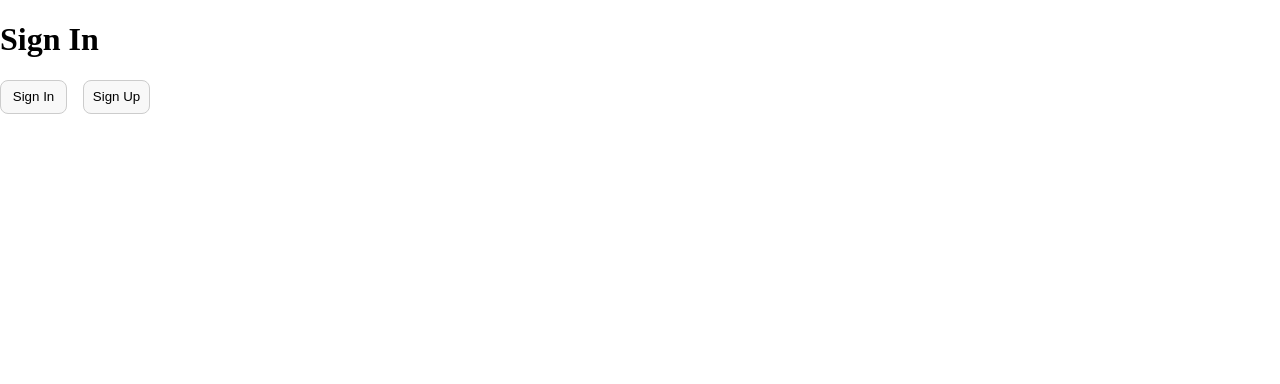
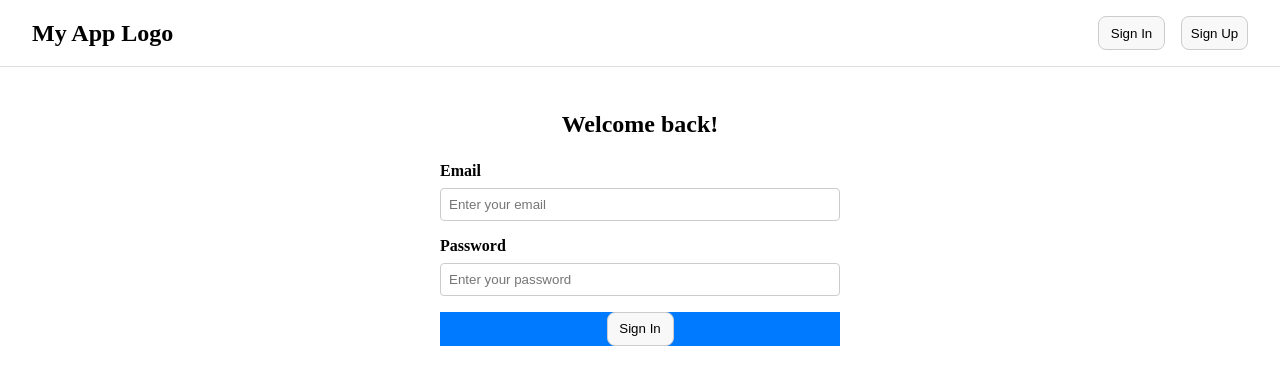
Before and after one commit to Jer3myYu/webproject_online_order, a React (Create React App) app in the folder frontend/: page / in a window 1280 px wide. Shown: the top 384 px of the page. Built offline with nearby package versions, Linux system fonts and the light colour scheme.

Commit message:
add: login page

```diff
--- /dev/null
+++ b/frontend/src/assets/fonts.css
@@ -0,0 +1,14 @@
+.roboto-base {
+    font-family: "Roboto", sans-serif;
+    font-optical-sizing: auto;
+    font-style: normal;
+    font-variation-settings: "wdth" 100;
+  }
+
+.roboto-login-title {
+    font-weight: 700;
+}
+
+.roboto-login-text {
+    font-weight: 400;
+}
--- /dev/null
+++ b/frontend/src/features/auth/components/AuthHeader.css
@@ -0,0 +1,17 @@
+.auth-header {
+    display: flex;
+    justify-content: space-between;
+    align-items: center;
+    padding: 16px 32px;  /* 32px padding on the right (and left) to match your design */
+    border-bottom: 1px solid #ddd;  /* Optional: visual separation */
+}
+
+.auth-header__logo {
+    font-size: 1.5rem;
+    font-weight: bold;
+}
+
+.auth-header__actions {
+    display: flex;
+    gap: 16px;
+}
--- /dev/null
+++ b/frontend/src/features/auth/components/AuthHeader.js
@@ -0,0 +1,21 @@
+import React from 'react';
+import './AuthHeader.css';
+import AuthToggleButton from './AuthToggleButton';
+
+const AuthHeader = () => {
+  return (
+    <header className="auth-header">
+      <div className="auth-header__logo"> My App Logo</div>
+      <div className="auth-header__actions">
+        <AuthToggleButton onClick={() => console.log('Sign In clicked')}>
+          Sign In
+        </AuthToggleButton>
+        <AuthToggleButton onClick={() => console.log('Sign Up clicked')}>
+          Sign Up
+        </AuthToggleButton>
+      </div>
+    </header>
+  )
+}
+
+export default AuthHeader;
--- a/frontend/src/features/auth/components/AuthToggleButton.css
+++ b/frontend/src/features/auth/components/AuthToggleButton.css
@@ -17,3 +17,9 @@
 .auth-toggle-button:hover {
     background: #e0e0e0;
 }
+
+.auth-toggle-button--submit {
+    /* Custom styles for the submit button variant */
+    background: #007bff;
+    color: #fff;
+  }
--- a/frontend/src/features/auth/pages/SignIn/SignIn.js
+++ b/frontend/src/features/auth/pages/SignIn/SignIn.js
@@ -1,18 +1,12 @@
 import React from 'react';
-import AuthToggleButton from '../../components/AuthToggleButton';
+import AuthHeader from '../../components/AuthHeader';
+import SignInBody from './SignInBody';
 
 const SignIn = () => {
 	return (
 		<div>
-			<h1>Sign In</h1>
-      <div style={{ display: 'flex', gap: '16px' }}>
-        <AuthToggleButton onClick={() => console.log('Sign In clicked')}>
-          Sign In
-        </AuthToggleButton>
-        <AuthToggleButton onClick={() => console.log('Sign Up clicked')}>
-          Sign Up
-        </AuthToggleButton>
-      </div>
+      <AuthHeader />
+      <SignInBody />
 		</div>
 	)
 }
--- /dev/null
+++ b/frontend/src/features/auth/pages/SignIn/SignInBody.css
@@ -0,0 +1,41 @@
+
+.signin-body {
+    padding: 24px;
+    display: flex;
+    flex-direction: column;
+    align-items: center;
+}
+
+.signin-body__title {
+    font-size: 24px;
+    margin-bottom: 24px;
+}
+
+.signin-body__form {
+    width: 100%;
+    max-width: 400px;
+    display: flex;
+    flex-direction: column;
+    gap: 16px;
+}
+
+.signin-body__form-group {
+    display: flex;
+    flex-direction: column;
+}
+
+.signin-body__label {
+    margin-bottom: 8px;
+    font-weight: bold;
+}
+
+.signin-body__input {
+    padding: 8px;
+    border: 1px solid #ccc;
+    border-radius: 4px;
+}
+
+.signin-body__button {
+    display: flex;
+    justify-content: center;
+}
--- /dev/null
+++ b/frontend/src/features/auth/pages/SignIn/SignInBody.js
@@ -0,0 +1,49 @@
+import React, { useState } from 'react';
+import './SignInBody.css';
+import AuthToggleButton from '../../components/AuthToggleButton';
+
+const SignInBody = () => {
+  const [email, setEmail] = useState('');
+  const [password, setPassword] = useState('');
+
+  const handleSignIn = (e) => {
+    e.preventDefault();
+    // Add your sign in logic here
+    console.log('Sign in with:', { email, password });
+  };
+
+  return (
+    <div className="signin-body">
+      <h2 className="signin-body__title roboto-login-title">Welcome back!</h2>
+      <form className="signin-body__form" onSubmit={handleSignIn}>
+        <div className="signin-body__form-group">
+          <label htmlFor="email" className="signin-body__label">Email</label>
+          <input
+            type="email"
+            id="email"
+            className="signin-body__input"
+            value={email}
+            onChange={(e) => setEmail(e.target.value)}
+            placeholder="Enter your email"
+          />
+        </div>
+        <div className="signin-body__form-group">
+          <label htmlFor="password" className="signin-body__label">Password</label>
+          <input
+            type="password"
+            id="password"
+            className="signin-body__input"
+            value={password}
+            onChange={(e) => setPassword(e.target.value)}
+            placeholder="Enter your password"
+          />
+        </div>
+        <div className="signin-body__button auth-toggle-button--submit">
+          <AuthToggleButton type="submit">Sign In</AuthToggleButton>
+        </div>
+      </form>
+    </div>
+  );
+};
+
+export default SignInBody;
--- a/frontend/src/index.js
+++ b/frontend/src/index.js
@@ -3,6 +3,7 @@ import ReactDOM from 'react-dom/client';
 import App from './App';
 import reportWebVitals from './reportWebVitals';
 import './assets/globals.css';
+import './assets/fonts.css';
 import { BrowserRouter } from 'react-router-dom';
 
 const root = ReactDOM.createRoot(document.getElementById('root'));
```
